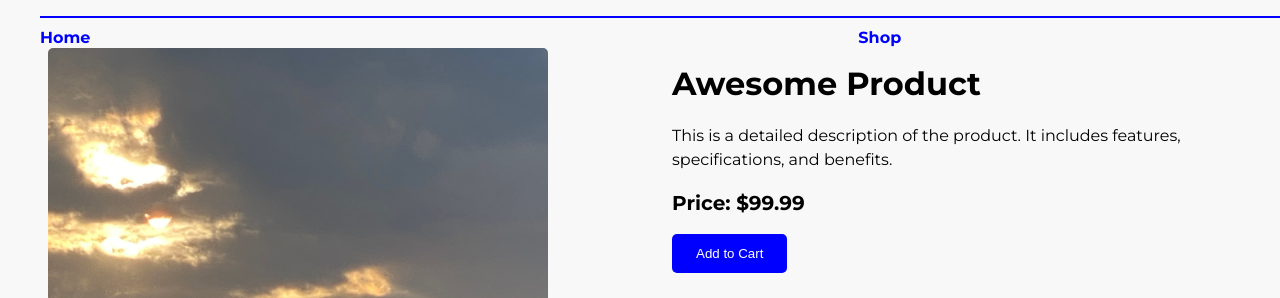
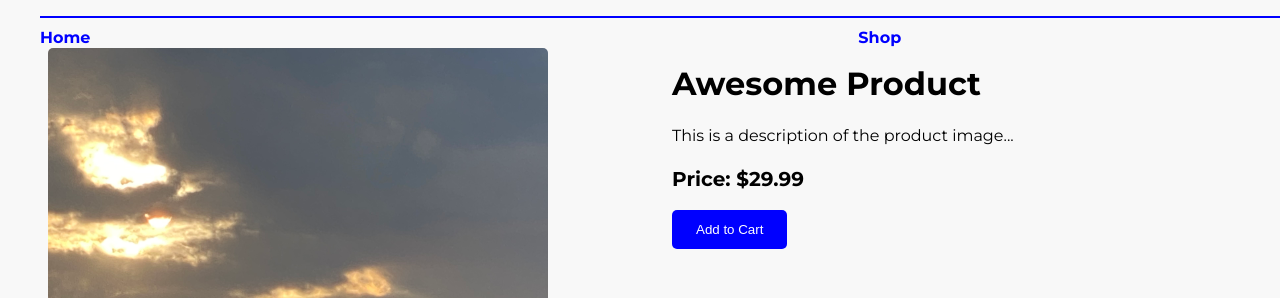
Before and after one commit to Simonlindbladd/React-app, a React (Vite) app in the folder fotogalleri-app/: page /shop in a window 1280 px wide. Shown: the top 298 px of the page. Built offline with nearby package versions, Linux system fonts and the light colour scheme.

Commit message:
last one?

```diff
--- a/fotogalleri-app/src/Shop.tsx
+++ b/fotogalleri-app/src/Shop.tsx
@@ -41,9 +41,9 @@ const Shop = () => {
       <div className="shop-info">
         <h1>Awesome Product</h1>
         <p>
-          This is a detailed description of the product. It includes features, specifications, and benefits.
+          This is a description of the product image...
         </p>
-        <p className="price"><strong>Price: $99.99</strong></p>
+        <p className="price"><strong>Price: $29.99</strong></p>
         <button onClick={addToCart}>Add to Cart</button>
         {cart > 0 && (
           <div style={{ marginTop: '1rem' }}>
```
